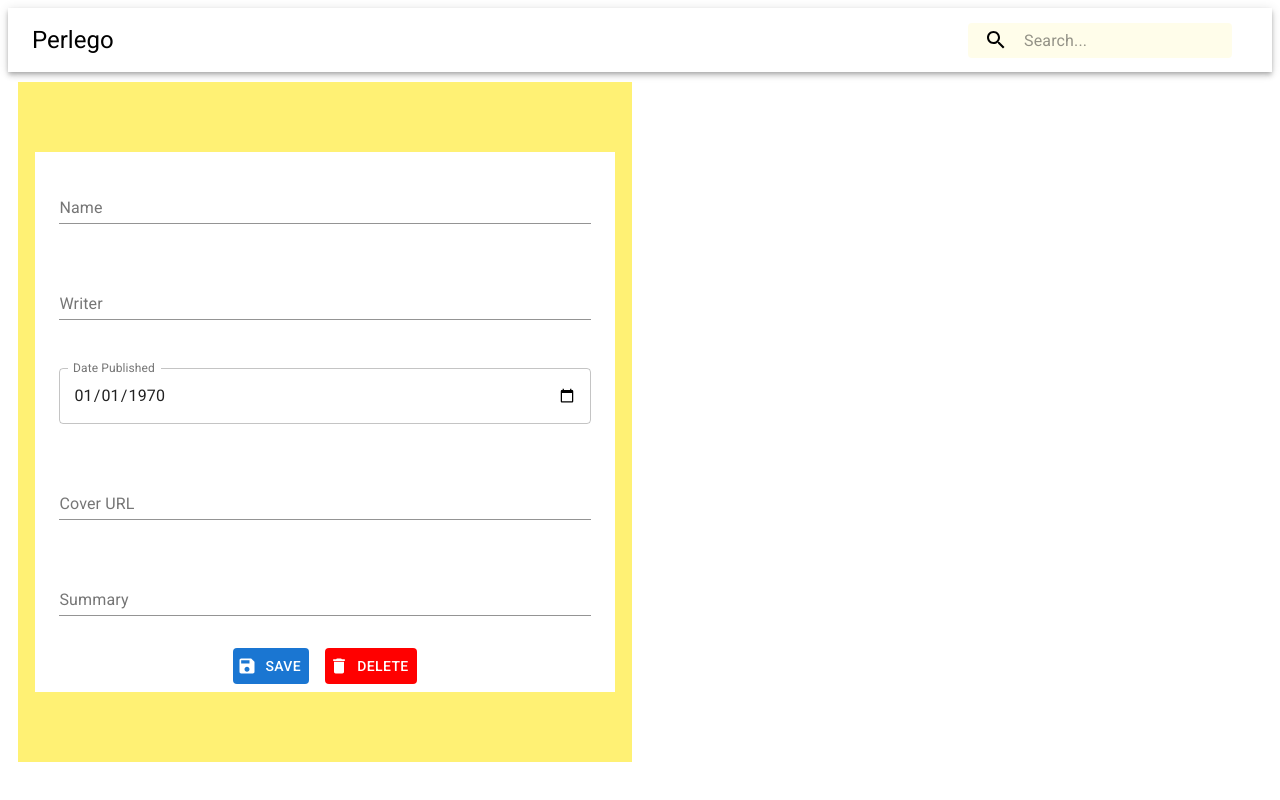
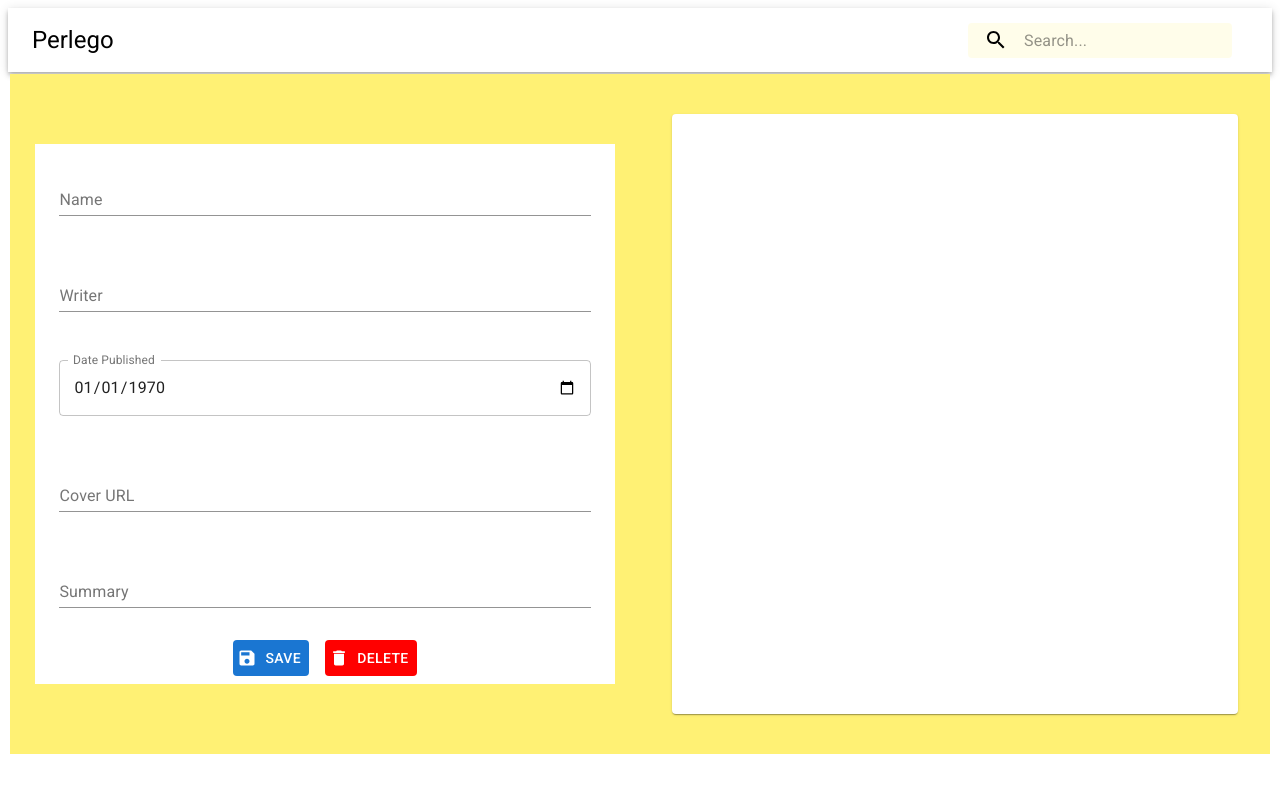
Before and after one commit to RyanWolfen7/BooksYouMayLike, a React (Create React App) app in the folder frontend/: page /addBook in a window 1280 px wide. Built offline with nearby package versions, Linux system fonts and the light colour scheme; no server answers; what redux-axios-middleware would draw is missing.

Commit message:
fixed db .sql script

```diff
--- a/frontend/src/components/AddBook/AddBook.js
+++ b/frontend/src/components/AddBook/AddBook.js
@@ -1,6 +1,6 @@
 import React, { useState } from 'react'
 import { MainViewStyles } from '../../styles/MainViewStyles'
-import { Grid } from '@material-ui/core'
+import { Grid, Container, Card, GridList, CardContent, Typography } from '@material-ui/core'
 import SaveBookForm from '../SaveBookForm/SaveBookForm'
 import NavBar from '../NavBar/NavBar'
 
@@ -25,6 +25,24 @@ const AddBook = props => {
                 <SaveBookForm book={book} updateBookDetails={updateBookDetails}/>
             </Grid>
             <Grid item xs={6} className={classes.details}>
+                <Container className={classes.container}>
+                    <Card className={classes.card}>
+                        <CardContent className={classes.cardContent}>
+                            <Grid cols={1}  className={classes.gridImg}>
+                            <img src={book.cover} className={classes.img}/>
+                            </Grid>
+                            <Typography gutterBottom variant="h5" component="h2">
+                                {book.name}
+                            </Typography>
+                            <Typography gutterBottom variant="h6" component="h3">
+                                {book.writer}
+                            </Typography>
+                            <GridList col={1} cellHeight={'auto'} className={classes.gridList}>
+                                <Typography className={classes.summary} variant={'body1'}> {book.summary} </Typography>
+                            </GridList>
+                        </CardContent>
+                    </Card>
+                </Container>
             </Grid>
         </Grid>
     </>)
--- a/frontend/src/styles/MainViewStyles.js
+++ b/frontend/src/styles/MainViewStyles.js
@@ -7,4 +7,40 @@ export const MainViewStyles = makeStyles(theme => ({
         padding: 10,
         flexGrow: 1
     },
+    details: {
+        display: 'flex',
+        flexWrap: 'center',
+        justifyContent: 'center',
+        alignItems: 'center',
+        backgroundColor: '#FFF174',
+        height: '85vh'
+    },
+    card: {
+        display: 'flex',
+        flex: 'auto',
+        flexWrap: 'column',
+        height: '75vh'
+    },
+    cardContent: {
+        flexGrow: 1,
+        width: '100%',
+    },
+    img: {
+        flexGrow: 1,
+        width: 'inherit'
+    },
+    gridImg: {
+        objectFit: 'cover'
+    },
+    gridList: {
+        display: 'flex',
+        flexWrap: 'wrap',
+        height: '25vh',
+    },
+    summary: {
+        flexGrow: 1,
+        padding: '10px',
+        width: '100%',
+        height: '100%'
+    }
 }));
```
Also changed, not shown: 1 other file (tests, documents, lock files or other folders).
